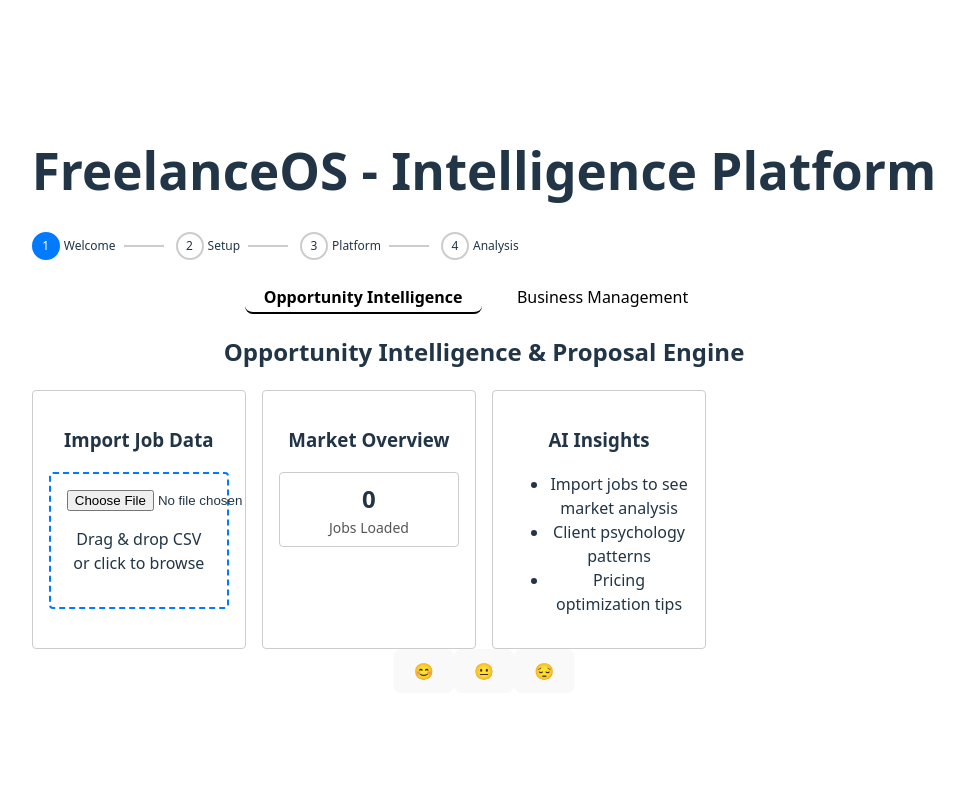
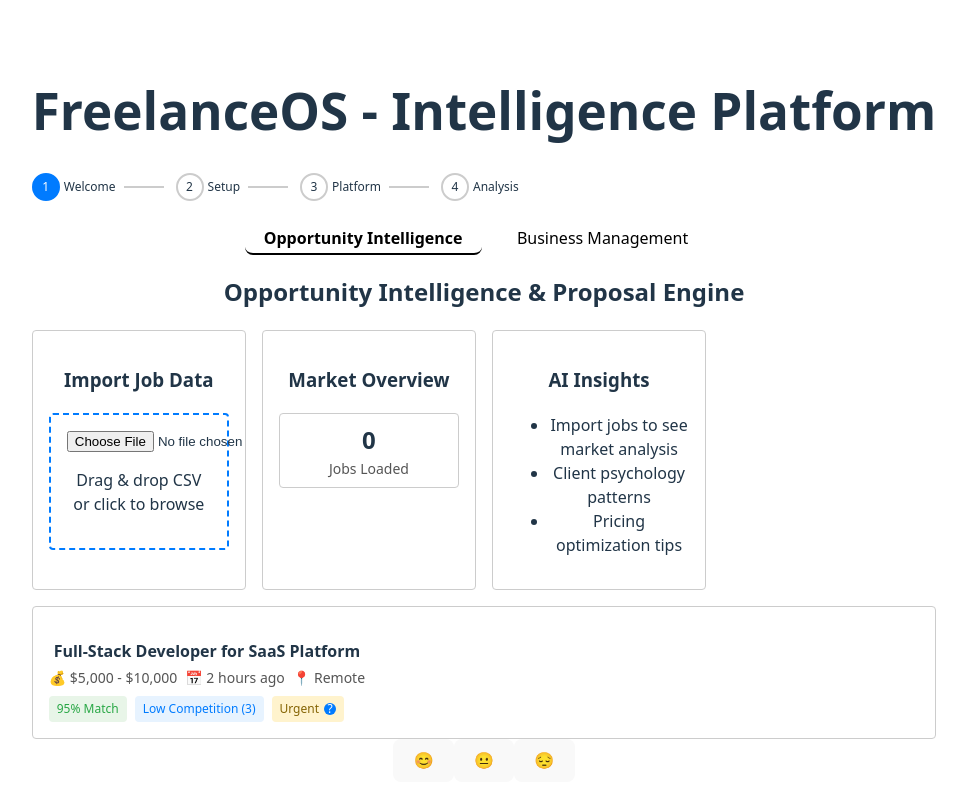
Before and after one commit to piercetoppart/CHAD-MVP, a React (Vite) app in the folder frontend/: page /proto in a window 1280 px wide. Shown: the top 808 px of the page, without its empty margins (156-1123 px from the left). Built offline with nearby package versions, Linux system fonts and the light colour scheme.

Commit message:
frontend: add job card demo

```diff
--- a/frontend/src/components/CSVImport.tsx
+++ b/frontend/src/components/CSVImport.tsx
@@ -14,7 +14,7 @@ const CSVImport = ({ onImport }: CSVImportProps) => {
     const rows = text
       .trim()
       .split(/\r?\n/)
-      .map((r) => r.split(','));
+      .map((line) => line.match(/("[^"]*"|[^,]+)/g) || []);
     onImport(rows);
   };
 
--- /dev/null
+++ b/frontend/src/components/JobCard.tsx
@@ -0,0 +1,57 @@
+import type { FC } from 'react';
+import Tooltip from './Tooltip';
+
+interface JobCardProps {
+  title: string;
+  budget: string;
+  posted: string;
+  location: string;
+  match: number;
+  competition: string;
+  urgent?: boolean;
+  selected?: boolean;
+  onSelect?: () => void;
+}
+
+const JobCard: FC<JobCardProps> = ({
+  title,
+  budget,
+  posted,
+  location,
+  match,
+  competition,
+  urgent,
+  selected,
+  onSelect,
+}) => (
+  <div
+    className={`job-card ${selected ? 'selected' : ''}`}
+    onClick={onSelect}
+    role="button"
+    tabIndex={0}
+  >
+    <div className="job-header">
+      <div>
+        <h3 className="job-title">{title}</h3>
+        <div className="job-meta">
+          <span>💰 {budget}</span>
+          <span>📅 {posted}</span>
+          <span>📍 {location}</span>
+        </div>
+      </div>
+    </div>
+    <div className="job-badges">
+      <span className="badge badge-success">{match}% Match</span>
+      <span className="badge badge-primary">
+        Low Competition ({competition})
+      </span>
+      {urgent && (
+        <span className="badge badge-warning">
+          Urgent <Tooltip text="Client needs someone ASAP" />
+        </span>
+      )}
+    </div>
+  </div>
+);
+
+export default JobCard;
--- a/frontend/src/components/MoodSelector.tsx
+++ b/frontend/src/components/MoodSelector.tsx
@@ -1,15 +1,23 @@
-import type { FC } from 'react';
+import { useState, type FC } from 'react';
 
 const moods = ['😊', '😐', '😔'];
 
-const MoodSelector: FC = () => (
+const MoodSelector: FC = () => {
+  const [selected, setSelected] = useState('');
+  return (
     <div className="mood-selector">
       {moods.map((mood) => (
-      <button key={mood} aria-label={`Select mood ${mood}`}>
+        <button
+          key={mood}
+          aria-label={`Select mood ${mood}`}
+          className={selected === mood ? 'selected' : ''}
+          onClick={() => setSelected(mood)}
+        >
           {mood}
         </button>
       ))}
     </div>
   );
+};
 
 export default MoodSelector;
--- /dev/null
+++ b/frontend/src/components/SuccessCheckmark.tsx
@@ -0,0 +1,20 @@
+import type { FC } from 'react';
+
+interface SuccessCheckmarkProps {
+  visible: boolean;
+}
+
+const SuccessCheckmark: FC<SuccessCheckmarkProps> = ({ visible }) => (
+  <div className={`success-checkmark ${visible ? 'visible' : ''}`}>
+    <svg viewBox="0 0 52 52">
+      <circle className="checkmark-circle" cx="26" cy="26" r="25" fill="none" />
+      <path
+        className="checkmark-check"
+        fill="none"
+        d="M14.1 27.2l7.1 7.2 16.7-16.8"
+      />
+    </svg>
+  </div>
+);
+
+export default SuccessCheckmark;
--- /dev/null
+++ b/frontend/src/components/Tooltip.tsx
@@ -0,0 +1,14 @@
+import type { FC, ReactNode } from 'react';
+
+interface TooltipProps {
+  text: ReactNode;
+}
+
+const Tooltip: FC<TooltipProps> = ({ text }) => (
+  <span className="tooltip-trigger">
+    <span className="tooltip-icon">?</span>
+    <span className="tooltip-content">{text}</span>
+  </span>
+);
+
+export default Tooltip;
--- a/frontend/src/pages/ProtoMVP.tsx
+++ b/frontend/src/pages/ProtoMVP.tsx
@@ -5,11 +5,14 @@ import MoodSelector from '../components/MoodSelector';
 import ProgressSteps, { type Step } from '../components/ProgressSteps';
 import MetricCard from '../components/MetricCard';
 import CSVImport from '../components/CSVImport';
+import JobCard from '../components/JobCard';
+import SuccessCheckmark from '../components/SuccessCheckmark';
 import '../proto.css';
 
 const ProtoMVP = () => {
   const [tab, setTab] = useState<'opportunity' | 'business'>('opportunity');
   const [step, setStep] = useState(0);
+  const [jobSelected, setJobSelected] = useState(false);
 
   const steps: Step[] = [
     { label: 'Welcome' },
@@ -48,7 +51,12 @@ const ProtoMVP = () => {
           <h2>Opportunity Intelligence & Proposal Engine</h2>
           <div className="grid cols-3">
             <Card title="Import Job Data">
-              <CSVImport onImport={() => setStep(1)} />
+              <CSVImport
+                onImport={(rows) => {
+                  void rows.length;
+                  setStep(1);
+                }}
+              />
             </Card>
             <Card title="Market Overview">
               <MetricCard value="0" label="Jobs Loaded" />
@@ -60,6 +68,20 @@ const ProtoMVP = () => {
                 <li>Pricing optimization tips</li>
               </ul>
             </Card>
+          </div>
+          <div style={{ marginTop: '1rem' }}>
+            <JobCard
+              title="Full-Stack Developer for SaaS Platform"
+              budget="$5,000 - $10,000"
+              posted="2 hours ago"
+              location="Remote"
+              match={95}
+              competition="3"
+              urgent
+              selected={jobSelected}
+              onSelect={() => setJobSelected(true)}
+            />
+            <SuccessCheckmark visible={jobSelected} />
           </div>
         </section>
       )}
--- a/frontend/src/proto.css
+++ b/frontend/src/proto.css
@@ -115,3 +115,139 @@ header {
   display: block;
   margin: 0 auto 0.5rem;
 }
+.job-card {
+  border: 1px solid #ccc;
+  border-radius: 4px;
+  padding: 1rem;
+  cursor: pointer;
+  transition:
+    border-color 0.2s ease,
+    box-shadow 0.2s ease;
+}
+.job-card:hover {
+  border-color: #007bff;
+  box-shadow: 0 2px 4px rgba(0, 0, 0, 0.1);
+}
+.job-card.selected {
+  background: #e7f3ff;
+  border-color: #007bff;
+}
+.job-header {
+  display: flex;
+  justify-content: space-between;
+}
+.job-title {
+  font-size: 1rem;
+  font-weight: 600;
+  margin-bottom: 0.25rem;
+}
+.job-meta {
+  display: flex;
+  gap: 0.5rem;
+  font-size: 0.875rem;
+  color: #555;
+}
+.job-badges {
+  display: flex;
+  gap: 0.5rem;
+  margin-top: 0.5rem;
+  flex-wrap: wrap;
+}
+.badge {
+  display: inline-block;
+  padding: 0.25rem 0.5rem;
+  border-radius: 4px;
+  font-size: 0.75rem;
+}
+.badge-success {
+  background: #e8f5e8;
+  color: #28a745;
+}
+.badge-primary {
+  background: #e7f3ff;
+  color: #007bff;
+}
+.badge-warning {
+  background: #fff3cd;
+  color: #856404;
+}
+.tooltip-trigger {
+  position: relative;
+  display: inline-flex;
+  align-items: center;
+  cursor: help;
+}
+.tooltip-icon {
+  width: 12px;
+  height: 12px;
+  border-radius: 50%;
+  background: #007bff;
+  color: #fff;
+  display: flex;
+  align-items: center;
+  justify-content: center;
+  font-size: 0.75rem;
+  margin-left: 2px;
+}
+.tooltip-content {
+  position: absolute;
+  bottom: 100%;
+  left: 50%;
+  transform: translateX(-50%) translateY(-4px);
+  background: #343a40;
+  color: #fff;
+  padding: 0.25rem 0.5rem;
+  border-radius: 4px;
+  font-size: 0.75rem;
+  white-space: nowrap;
+  opacity: 0;
+  visibility: hidden;
+  transition: all 0.15s ease;
+  z-index: 1;
+}
+.tooltip-content::after {
+  content: '';
+  position: absolute;
+  top: 100%;
+  left: 50%;
+  transform: translateX(-50%);
+  border-left: 6px solid transparent;
+  border-right: 6px solid transparent;
+  border-top: 6px solid #343a40;
+}
+.tooltip-trigger:hover .tooltip-content {
+  opacity: 1;
+  visibility: visible;
+  transform: translateX(-50%) translateY(-8px);
+}
+.success-checkmark {
+  width: 40px;
+  height: 40px;
+  margin: 1rem auto;
+  display: none;
+}
+.success-checkmark.visible {
+  display: block;
+}
+.checkmark-circle {
+  stroke-dasharray: 166;
+  stroke-dashoffset: 166;
+  stroke-width: 2;
+  stroke: #28a745;
+  fill: none;
+  animation: stroke 0.6s forwards;
+}
+.checkmark-check {
+  stroke-dasharray: 48;
+  stroke-dashoffset: 48;
+  stroke: #28a745;
+  animation: stroke 0.3s 0.6s forwards;
+}
+@keyframes stroke {
+  to {
+    stroke-dashoffset: 0;
+  }
+}
+.mood-selector button.selected {
+  transform: scale(1.2);
+}
```
Lines whose indentation alone changed are shown as unchanged.
